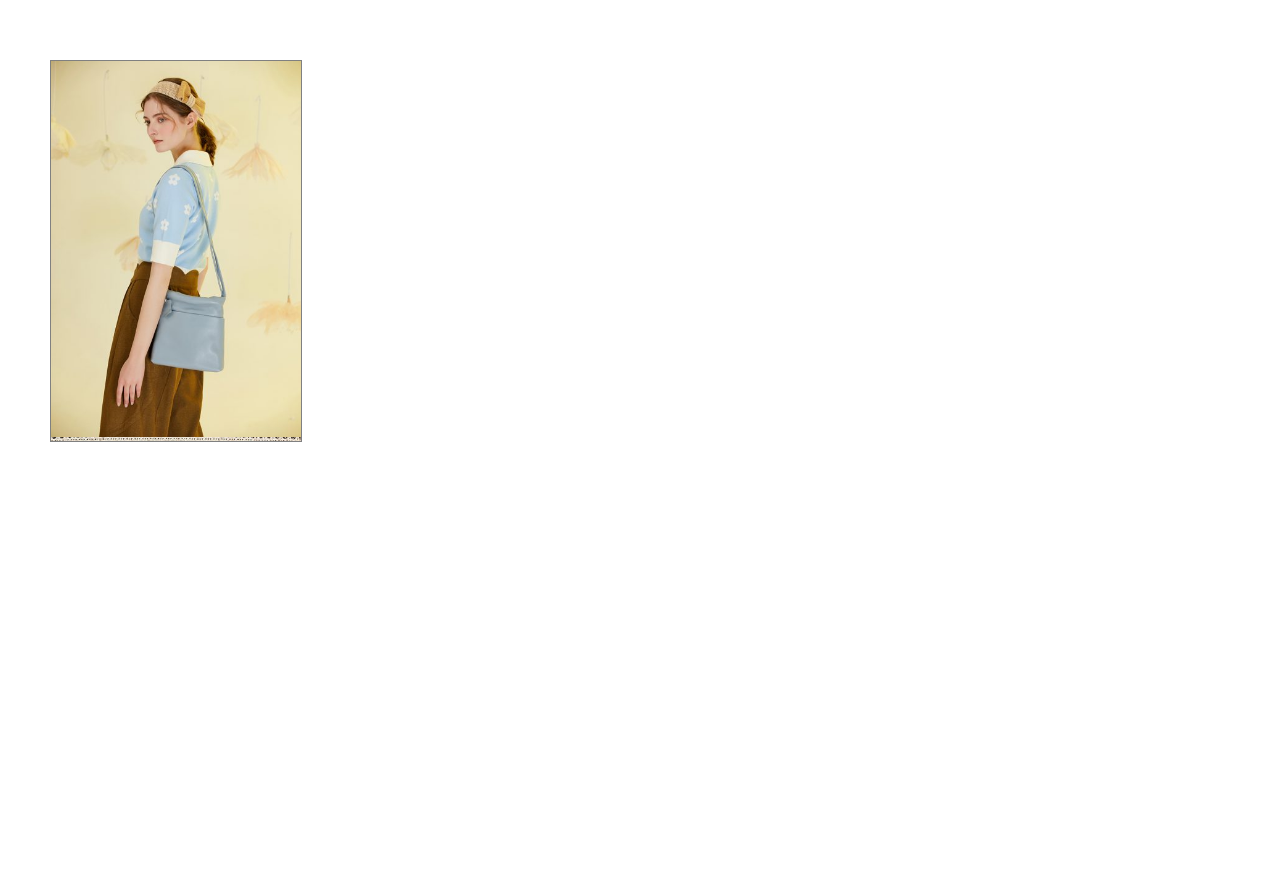
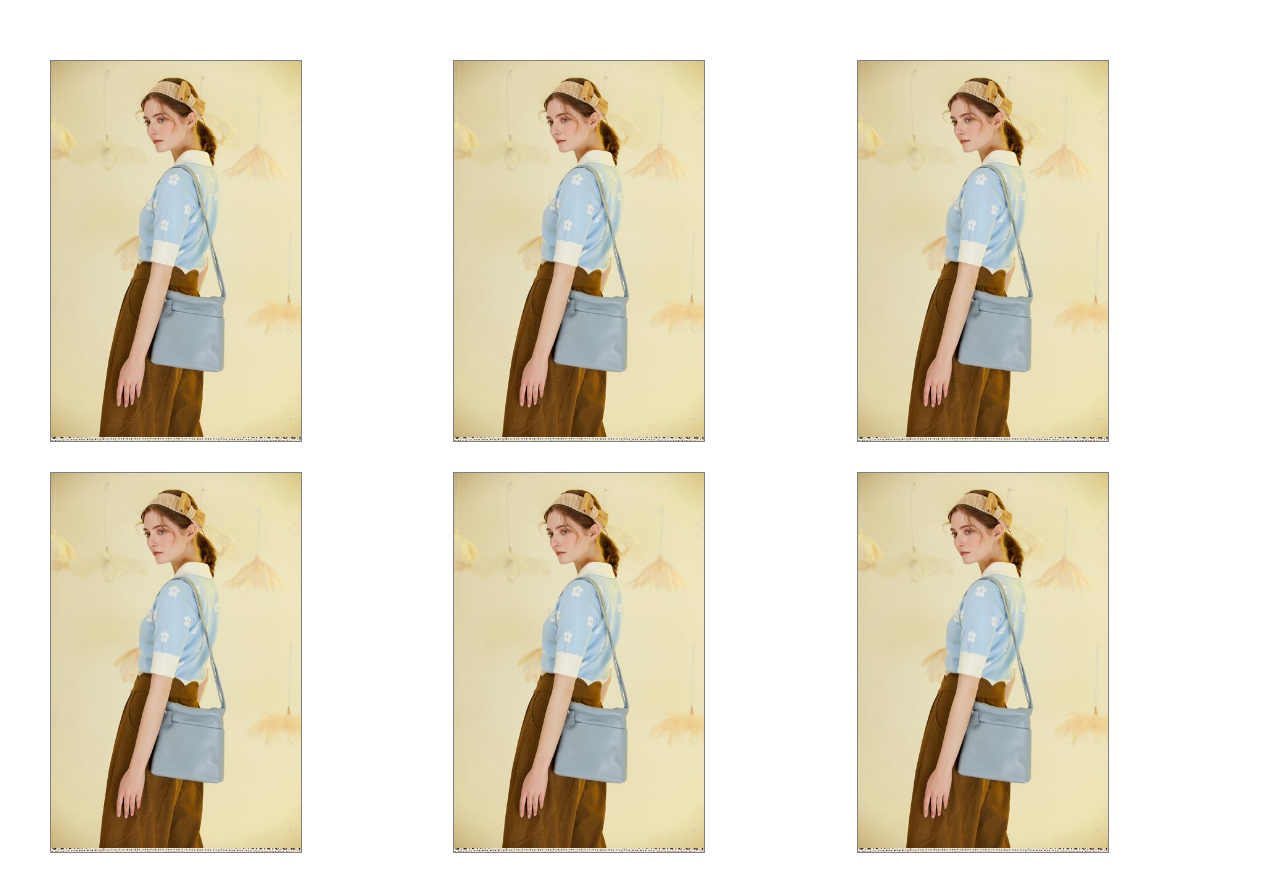
Before and after one commit to JonGrabbe/miss-patina-clone, a plain HTML site: page index.html in a window 1280 px wide. Shown: the part 1110-2002 px from the top of the page. Drawn offline with Linux system fonts and the light colour scheme.

Commit message:
created grid and set z index on header

```diff
--- a/index.html
+++ b/index.html
@@ -99,6 +99,21 @@
             <div class="grid-item" id="dress1">
                 <img src="images/dress1.jpg" alt="" class="grid-item-img">
             </div>
+            <div class="grid-item" id="dress1">
+                <img src="images/dress1.jpg" alt="" class="grid-item-img">
+            </div>
+            <div class="grid-item" id="dress1">
+                <img src="images/dress1.jpg" alt="" class="grid-item-img">
+            </div>
+            <div class="grid-item" id="dress1">
+                <img src="images/dress1.jpg" alt="" class="grid-item-img">
+            </div>
+            <div class="grid-item" id="dress1">
+                <img src="images/dress1.jpg" alt="" class="grid-item-img">
+            </div>
+            <div class="grid-item" id="dress1">
+                <img src="images/dress1.jpg" alt="" class="grid-item-img">
+            </div>
         </div>
     </main>
 
--- a/product-grid.css
+++ b/product-grid.css
@@ -1,4 +1,7 @@
 .products-grid {
+    display: grid;
+    grid-template-columns: 1fr 1fr 1fr;
+    gap: 30px;
     margin-top: 300px;
     padding: 50px;
 }
--- a/style.css
+++ b/style.css
@@ -23,6 +23,7 @@ header {
     background-color: white;
     padding-bottom: 60px;
     transition: all .8s;
+    z-index: 10;
 }
 header .header-content {
     display: flex;
```
